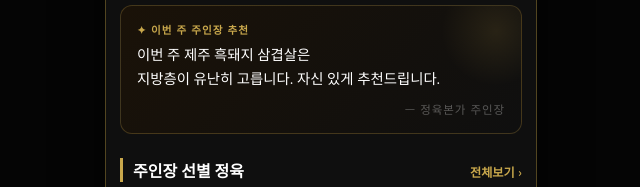
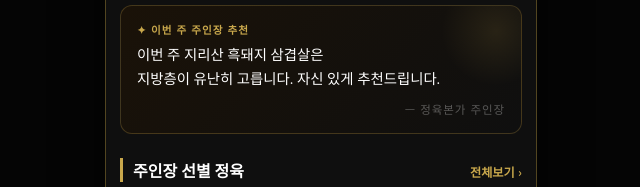
Before and after one commit to smartpd-eco/meatmall, a plain HTML site: page meatmall/index.html in a window 1280 px wide. Shown: the part 395-582 px from the top of the page, 319-959 px from the left. Drawn offline with Linux system fonts and the light colour scheme; no server answers.

Commit message:
content: 주인장 추천 멘트 제주→지리산 흑돼지

```diff
--- a/meatmall/index.html
+++ b/meatmall/index.html
@@ -99,7 +99,7 @@
 
   <div class="owner-banner">
     <div class="owner-tag">✦ 이번 주 주인장 추천</div>
-    <div class="owner-msg">이번 주 제주 흑돼지 삼겹살은<br>지방층이 유난히 고릅니다. 자신 있게 추천드립니다.</div>
+    <div class="owner-msg">이번 주 지리산 흑돼지 삼겹살은<br>지방층이 유난히 고릅니다. 자신 있게 추천드립니다.</div>
     <div class="owner-sig">— 정육본가 주인장</div>
   </div>
 
```
